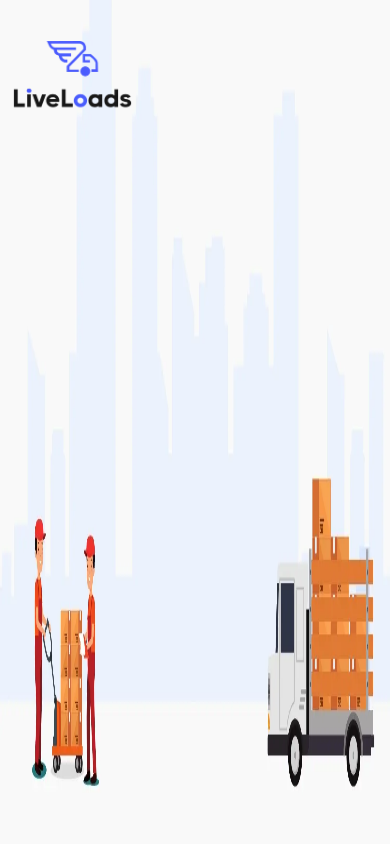
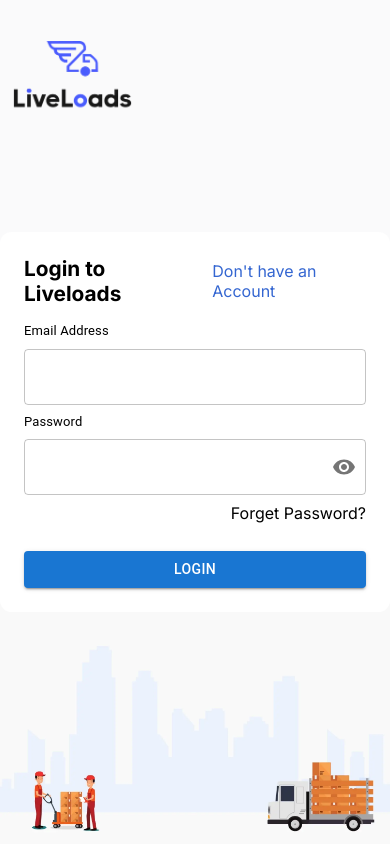
Before and after one commit to AnishBhardwajDeorwine/LiveloadsReplace, a Next.js app in the folder liveload/: page / in a window 390 px wide. Built offline with nearby package versions, Linux system fonts and the light colour scheme.

Commit message:
Responsiveness Implemented

```diff
--- /dev/null
+++ b/liveload/app/forgetPassword/page.module.css
@@ -0,0 +1,9 @@
+.display {
+  height: 100vh;
+  width: 100vw;
+  display: flex;
+  flex-direction: column;
+  gap: 1rem;
+  justify-content: center;
+  align-items: center;
+}
--- a/liveload/app/globals.css
+++ b/liveload/app/globals.css
@@ -1,3 +1,8 @@
+* {
+  margin: 0;
+  padding: 0;
+  box-sizing: border-box;
+}
 :root {
   --max-width: 1100px;
   --border-radius: 12px;
@@ -83,13 +88,10 @@ html,
 body {
   max-width: 100vw;
   overflow-x: hidden;
-}
-body {
-  object-fit: cover;
+  background-color: #fafafb;
   width: 100vw;
   height: 100vh;
 }
-
 a {
   color: inherit;
   text-decoration: none;
--- a/liveload/app/page.module.css
+++ b/liveload/app/page.module.css
@@ -17,3 +17,17 @@
   width: 7.5rem;
   object-fit: contain;
 }
+.link {
+  color: #3466d1;
+}
+.heading {
+  font-weight: bold;
+  font-size: 1.3rem;
+}
+@media (max-width: 840px) {
+  .display {
+    background-size: contain;
+    background-position: bottom;
+    background-blend-mode: color-burn;
+  }
+}
--- a/liveload/app/page.tsx
+++ b/liveload/app/page.tsx
@@ -4,11 +4,32 @@ import Button from "@mui/material/Button";
 import Link from "next/link";
 import style from "./page.module.css";
 import logo from "../public/assests/logo.webp";
-
+import Stack from "@mui/material/Stack";
+import { Grid } from "@mui/material";
+import Login from "../componets/loginForm";
 export default function Home() {
   return (
     <div className={style.display}>
       <Image src={logo} alt="Logo" className={style.logo} />
+      <Stack spacing={2} padding={3} borderRadius="3%" bgcolor="white">
+        <Grid
+          gap={3}
+          wrap="no-wrap"
+          container
+          direction="row"
+          justifyContent="space-between"
+          alignItems="center"
+          max-width="full"
+        >
+          <div className={style.heading}>Login to Liveloads</div>
+          <Link href="/signup" className={style.link}>
+            Don&apos;t have an Account
+          </Link>
+        </Grid>
+        <div>
+          <Login />
+        </div>
+      </Stack>
     </div>
   );
 }
--- /dev/null
+++ b/liveload/componets/loginForm.jsx
@@ -0,0 +1,101 @@
+"use client";
+import React, { useState } from "react";
+import Visibility from "@mui/icons-material/Visibility";
+import VisibilityOff from "@mui/icons-material/VisibilityOff";
+import {
+  Button,
+  Grid,
+  IconButton,
+  InputAdornment,
+  InputLabel,
+  Link,
+  Stack,
+  TextField,
+} from "@mui/material";
+import "./page.module.css";
+const loginForm = () => {
+  const [error, setError] = useState("");
+
+  const [emailTouched, setEmailTouched] = useState(false);
+  const [email, setEmail] = useState("");
+  const [password, setPassword] = useState("");
+  const [errorPassword, setErrorPassword] = useState("");
+  const [passwordTouched, setPasswordTouched] = useState(false);
+  const [toggle, setToggle] = useState(false);
+
+  const handlePasswordToggle = () => {
+    setToggle(!toggle);
+  };
+  const emailChange = (e) => {
+    setEmailTouched(true);
+    setEmail(e.target.value);
+  };
+
+  const passwordChange = (e) => {
+    let pass = e.target.value;
+    setPassword(pass);
+  };
+
+  return (
+    <div>
+      <Grid container>
+        <Grid item xs spacing={5}>
+          <Stack spacing={1}>
+            <InputLabel sx={{ fontSize: 13, color: "black" }}>
+              Email Address
+            </InputLabel>
+            <TextField
+              onChange={emailChange}
+              sx={{
+                marginBottom: 2,
+                "& .MuiFormHelperText-root": { color: "red" },
+              }}
+              id="email"
+              helperText={error}
+            />
+            <InputLabel sx={{ fontSize: 13, color: "black" }}>
+              Password
+            </InputLabel>
+            <TextField
+              type={toggle ? "password" : "text"}
+              onChange={passwordChange}
+              InputProps={{
+                endAdornment: (
+                  <InputAdornment position="end">
+                    <IconButton
+                      aria-label="toggle password visibility"
+                      onClick={handlePasswordToggle}
+                      edge="end"
+                    >
+                      {toggle ? <VisibilityOff /> : <Visibility />}
+                    </IconButton>
+                  </InputAdornment>
+                ),
+              }}
+              sx={{
+                marginBottom: 2,
+                outline: "none",
+                "& .MuiFormHelperText-root": { color: "red" },
+              }}
+              helperText={errorPassword}
+            />
+            <Stack alignItems={"flex-end"} marginTop={2} marginBottom={4}>
+              <Link
+                href="/forgetPassword"
+                underline="none"
+                color={"black"}
+                sx={{ "&:hover": { color: "#1890ff" } }}
+              >
+                Forget Password?
+              </Link>
+            </Stack>
+            <br />
+            <Button variant="contained">Login</Button>
+          </Stack>
+        </Grid>
+      </Grid>
+    </div>
+  );
+};
+
+export default loginForm;
--- /dev/null
+++ b/liveload/componets/page.module.css
@@ -0,0 +1,2 @@
+.inputErr {
+}
```
Also changed, not shown: liveload/app/forgetPassword/page.jsx (added, +17 -0 lines).
